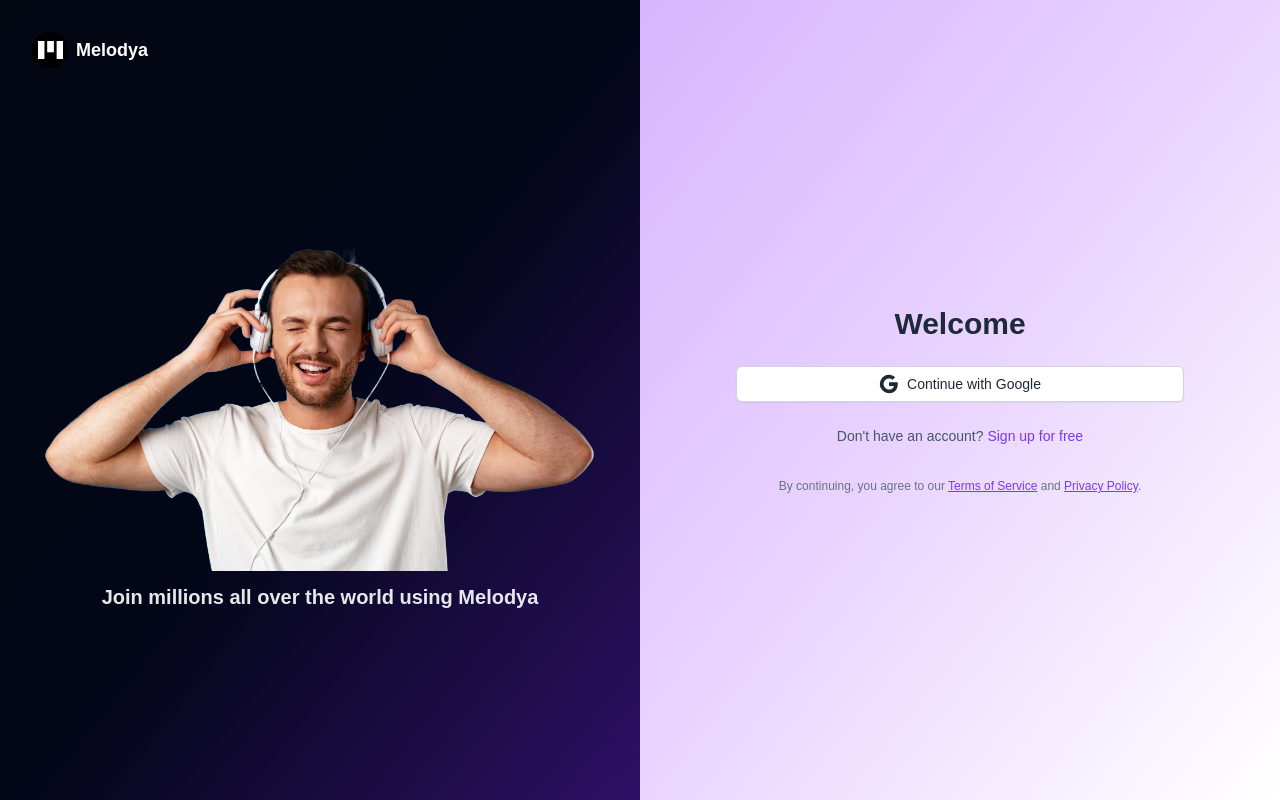
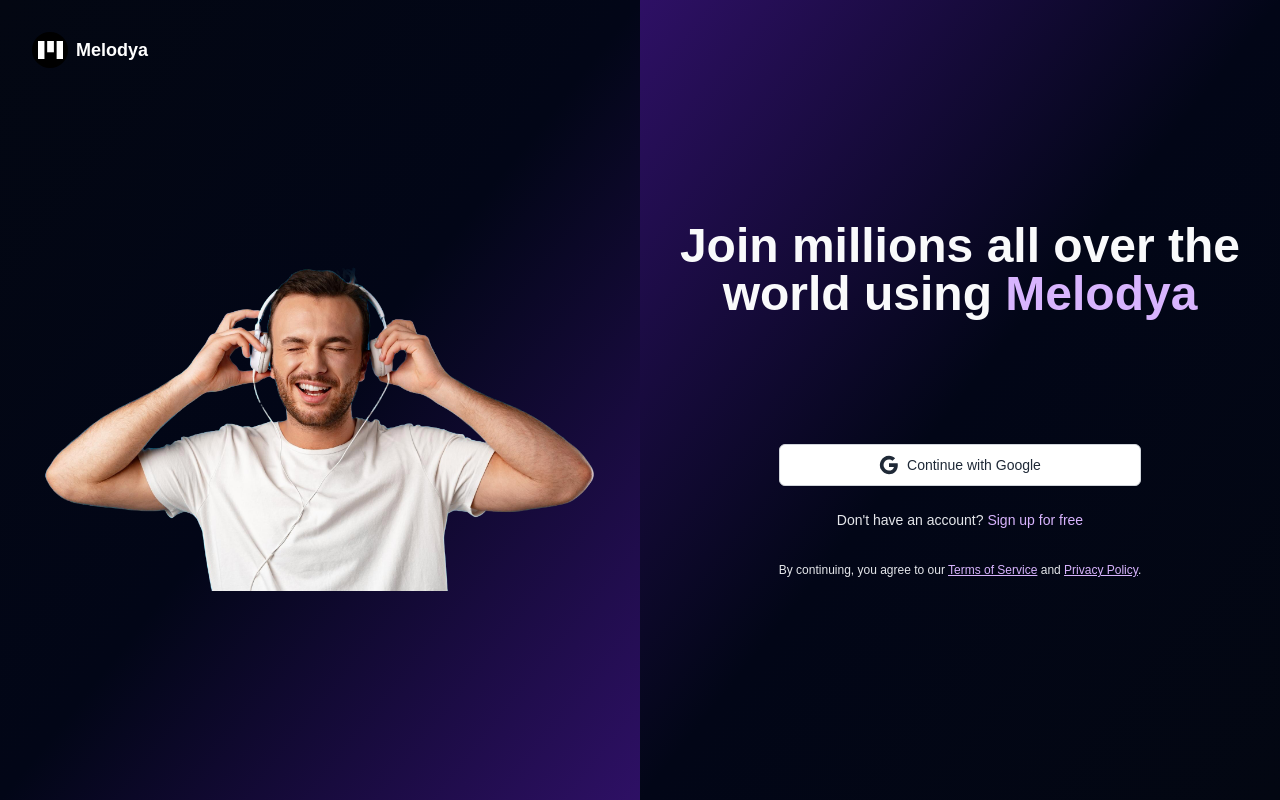
Before and after one commit to chiefEbube/melodiya, a Next.js app: page /get-started in a window 1280 px wide. Built offline with nearby package versions, Linux system fonts and the light colour scheme.

Commit message:
completed get started page

```diff
--- a/src/app/get-started/page.tsx
+++ b/src/app/get-started/page.tsx
@@ -20,21 +20,30 @@
                 </Link>
 
                 <div className="h-[90%] grid place-content-center">
-                    <Image src='/images/get-started.png' width={800} height={800} alt="man"/>
-                    <p className="text-xl text-center font-bold mt-3 text-gray-200">
-                        Join millions all over the world using Melodya
-                    </p>
+                    <Image src='/images/get-started.png' width={800} height={800} alt="man" />
+
                 </div>
 
             </div>
 
             {/* Right Column */}
-            <div className="w-full md:w-1/2 bg-gradient-to-br from-purple-300 via-purple-200 to-white p-8 flex flex-col justify-center">
-                <div className="max-w-md w-full mx-auto">
-                    <h2 className="text-3xl font-bold mb-6 text-center text-gray-800">Welcome</h2>
-                    <p className="md:hidden text-xs text-center -mt-5 mb-10 text-gray-600">Join millions all over the world using Melodya</p>
+            <div className="w-full md:w-1/2 bg-gradient-to-br from-violet-950 via-slate-950 to-gray-950 p-8">
+                <div className="md:hidden bg-black w-9 h-9 flex items-center justify-center rounded-full">
+                    <Image
+                        src="/images/logo.png"
+                        alt="Melodya Logo"
+                        width={25}
+                        height={25}
+                    />
+                </div>
+                <div className="w-full mx-auto h-[90%] md:h-full flex flex-col justify-evenly items-center">
+                    <h2 className="text-3xl md:text-5xl text-center font-bold text-gray-50">
+                        Join millions all over the world using <span className="text-purple-300">Melodya</span>
+                    </h2>
+
+                    <div className="-mt-16">
                         <div className="space-y-4">
-                        <Button variant="outline" className="w-full flex items-center justify-center bg-white text-gray-800 hover:bg-gray-50 border border-gray-300">
+                            <Button variant="outline" className="w-full flex items-center justify-center bg-white text-gray-800 hover:bg-gray-50 border border-gray-300 py-5">
                                 <svg
                                     className="w-5 h-5 mr-2"
                                     viewBox="0 0 24 24"
@@ -50,25 +59,27 @@
                             </Button>
                         </div>
                         <div className="mt-6 text-center">
-                        <p className="text-sm text-gray-600">
+                            <p className="text-sm text-gray-200">
                                 {`Don't have an account? `}
-                            <Link href="/signup" className="text-violet-600 hover:text-violet">
+                                <Link href="/signup" className="text-purple-300 hover:text-violet">
                                     Sign up for free
                                 </Link>
                             </p>
                         </div>
-                    <p className="text-xs text-gray-500 mt-8 text-center">
+                        <p className="text-xs text-gray-200 mt-8 text-center">
                             By continuing, you agree to our{" "}
-                        <Link href="/get-started" className="underline text-violet-600 hover:text-violet-700">
+                            <Link href="/get-started" className="underline text-purple-300 hover:text-violet-700">
                                 Terms of Service
                             </Link>{" "}
                             and{" "}
-                        <Link href="/get-started" className="underline text-violet-600 hover:text-violet-700">
+                            <Link href="/get-started" className="underline text-purple-300 hover:text-violet-700">
                                 Privacy Policy
                             </Link>
                             .
                         </p>
                     </div>
+
+                </div>
             </div>
         </div>
     )
```
Also changed, not shown: src/components/GetStarted.tsx (deleted). Lines whose indentation alone changed are shown as unchanged.
